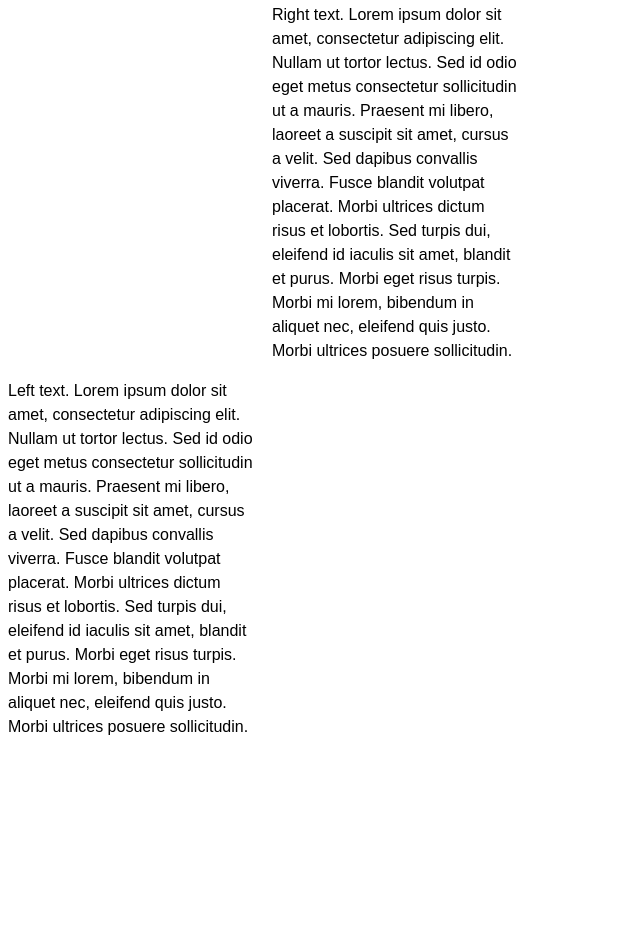
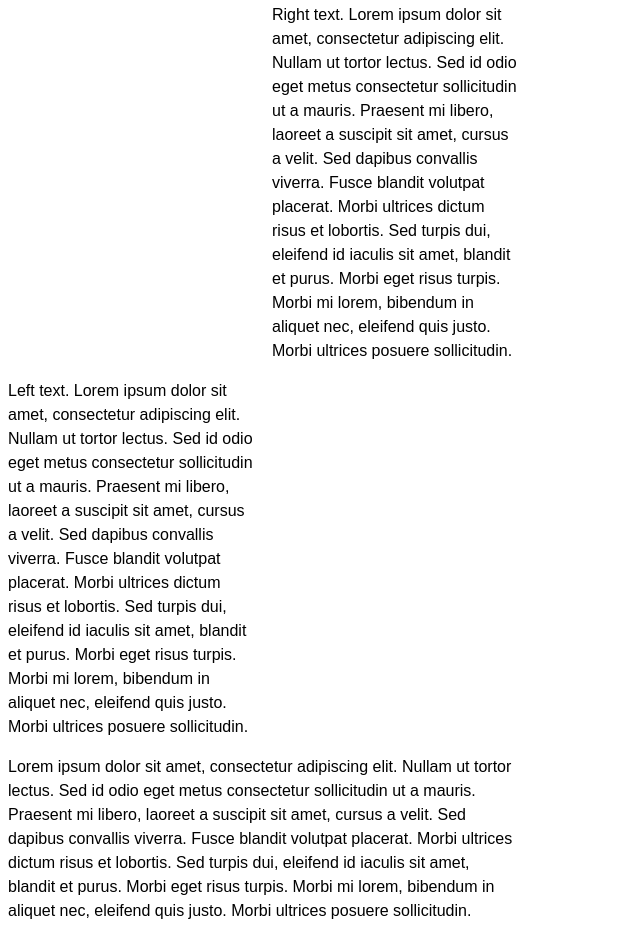
Before and after one commit to simonklee/clean_form, a plain HTML site: page test.html in a window 1280 px wide. Shown: the part 1283-2222 px from the top of the page, without its empty margins (0-640 px from the left). Before the commit the page ends 2038 px from the top, so only its background shows below. Drawn offline with Linux system fonts and the light colour scheme.

Commit message:
Add li without any child elements

```diff
--- a/test.html
+++ b/test.html
@@ -131,6 +131,9 @@
                     <div class="text_left">Left text. Lorem ipsum dolor sit amet, consectetur adipiscing elit. Nullam ut tortor lectus. Sed id odio eget metus consectetur sollicitudin ut a mauris. Praesent mi libero, laoreet a suscipit sit amet, cursus a velit. Sed dapibus convallis viverra. Fusce blandit volutpat placerat. Morbi ultrices dictum risus et lobortis. Sed turpis dui, eleifend id iaculis sit amet, blandit et purus. Morbi eget risus turpis. Morbi mi lorem, bibendum in aliquet nec, eleifend quis justo. Morbi ultrices posuere sollicitudin.</div>
                     <div style="clear: both;"></div>
                 </li>
+                <li>
+                    Lorem ipsum dolor sit amet, consectetur adipiscing elit. Nullam ut tortor lectus. Sed id odio eget metus consectetur sollicitudin ut a mauris. Praesent mi libero, laoreet a suscipit sit amet, cursus a velit. Sed dapibus convallis viverra. Fusce blandit volutpat placerat. Morbi ultrices dictum risus et lobortis. Sed turpis dui, eleifend id iaculis sit amet, blandit et purus. Morbi eget risus turpis. Morbi mi lorem, bibendum in aliquet nec, eleifend quis justo. Morbi ultrices posuere sollicitudin.
+                </li>
             </ul>
         </form>
     </body>
```
